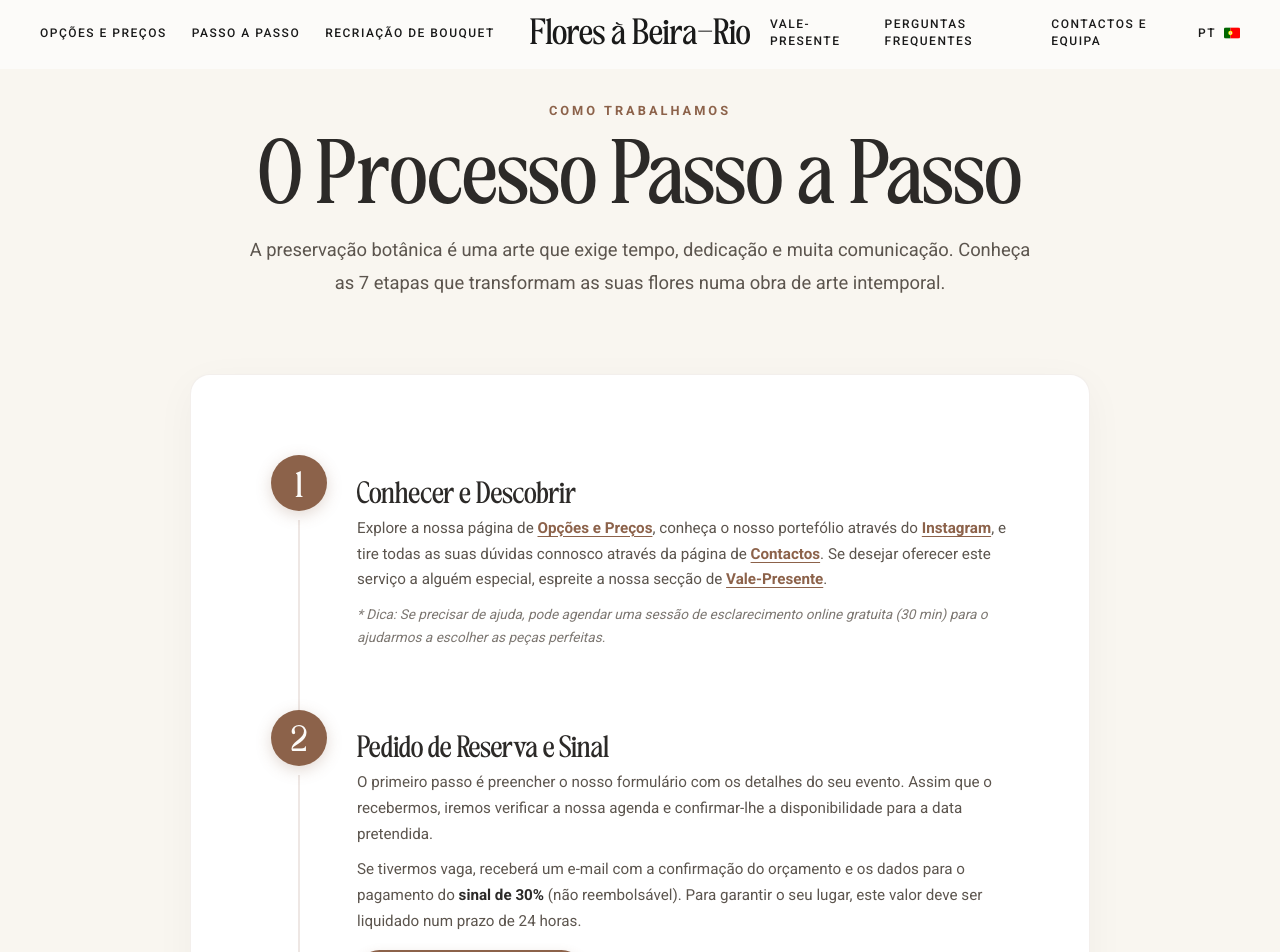
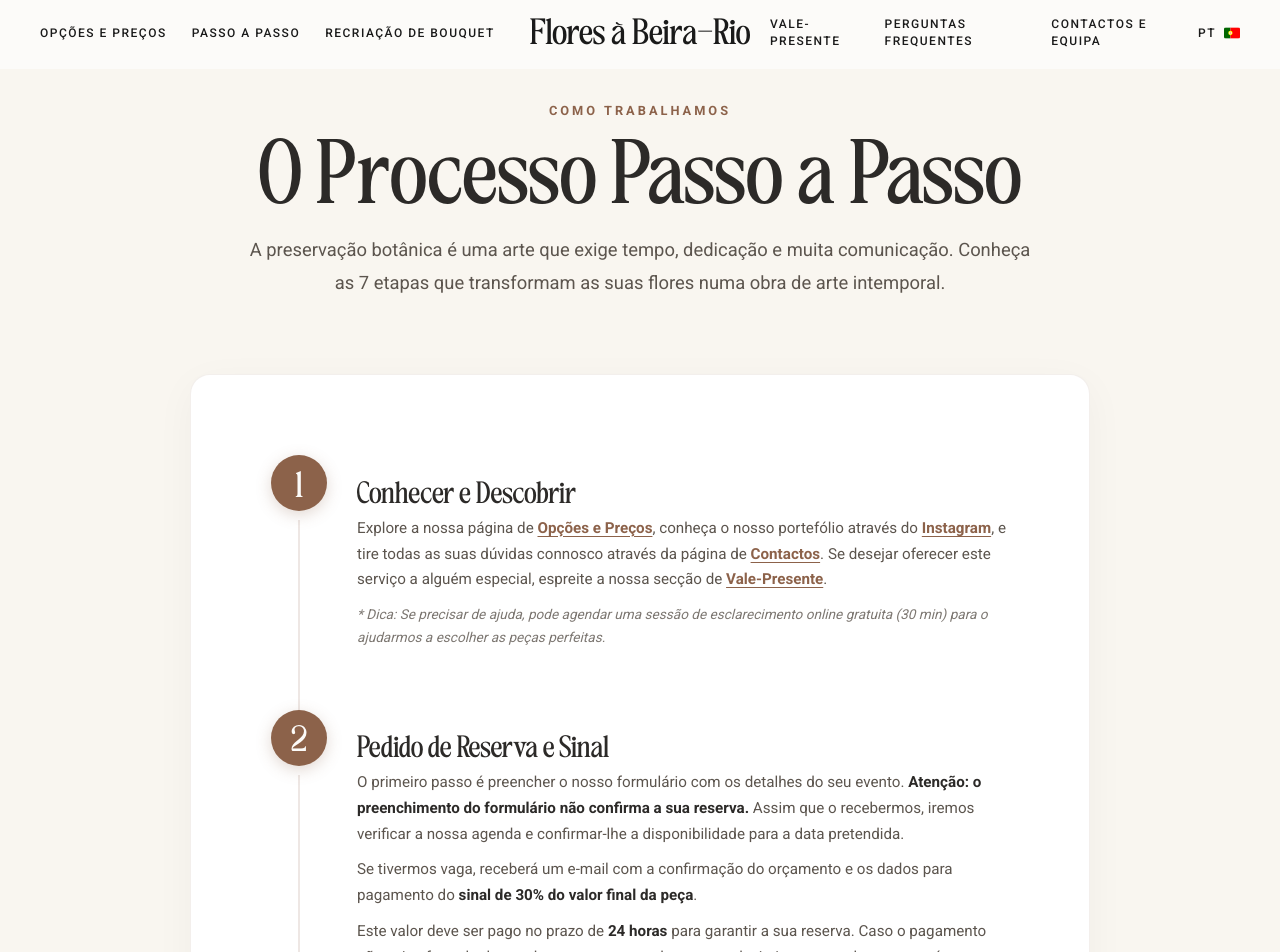
Before and after one commit to floresabeirario/fbr-website, a Next.js app: page /passo-a-passo in a window 1280 px wide. Shown: the top 952 px of the page. Built offline with nearby package versions, Linux system fonts and the light colour scheme.

Commit message:
Update page.js

```diff
--- a/app/passo-a-passo/page.js
+++ b/app/passo-a-passo/page.js
@@ -68,8 +68,9 @@ export default function PassoAPasso() {
       title: "Pedido de Reserva e Sinal",
       desc: (
         <>
-          <p style={{ margin: '0 0 10px 0' }}>O primeiro passo é preencher o nosso formulário com os detalhes do seu evento. Assim que o recebermos, iremos verificar a nossa agenda e confirmar-lhe a disponibilidade para a data pretendida.</p>
-          <p style={{ margin: '0 0 15px 0' }}>Se tivermos vaga, receberá um e-mail com a confirmação do orçamento e os dados para o pagamento do <strong style={{color: '#2C2A28'}}>sinal de 30%</strong> (não reembolsável). Para garantir o seu lugar, este valor deve ser liquidado num prazo de 24 horas.</p>
+          <p style={{ margin: '0 0 10px 0' }}>O primeiro passo é preencher o nosso formulário com os detalhes do seu evento. <strong style={{color: '#2C2A28'}}>Atenção: o preenchimento do formulário não confirma a sua reserva.</strong> Assim que o recebermos, iremos verificar a nossa agenda e confirmar-lhe a disponibilidade para a data pretendida.</p>
+          <p style={{ margin: '0 0 10px 0' }}>Se tivermos vaga, receberá um e-mail com a confirmação do orçamento e os dados para pagamento do <strong style={{color: '#2C2A28'}}>sinal de 30% do valor final da peça</strong>.</p>
+          <p style={{ margin: '0 0 15px 0' }}>Este valor deve ser pago no prazo de <strong style={{color: '#2C2A28'}}>24 horas</strong> para garantir a sua reserva. Caso o pagamento não seja efetuado dentro desse prazo, entendemos que desistiu e o agendamento será cancelado. <em>O sinal não é reembolsável.</em></p>
           <a href="https://wkf.ms/3RfoNAc" target="_blank" rel="noopener noreferrer" style={{
             display: 'inline-block',
             backgroundColor: '#8C624A',
```
